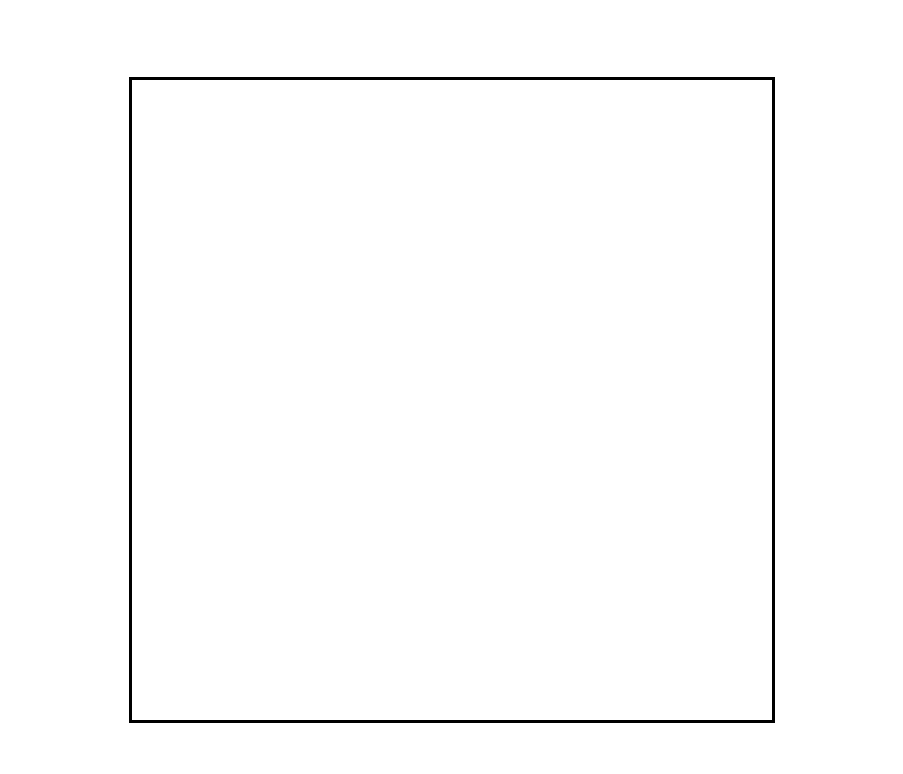
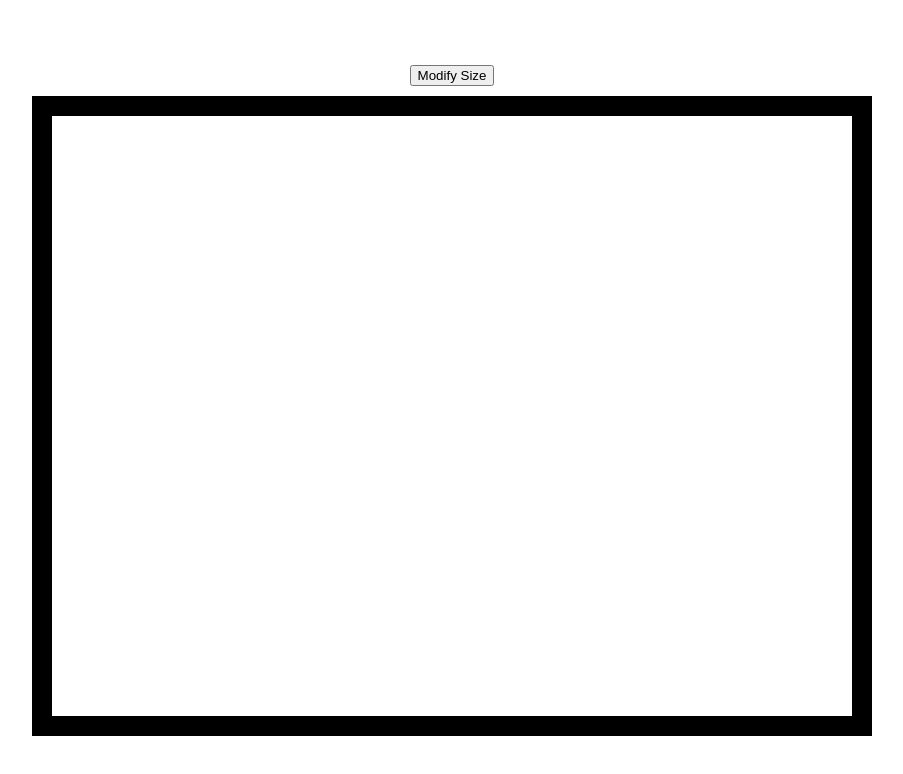
Before and after one commit to mika-alpha/etch-a-sketch, a plain HTML site: page index.html in a window 1280 px wide. Shown: the whole page, without its empty margins (188-1091 px from the left). Drawn offline with Linux system fonts and the light colour scheme.

Commit message:
Add button and function to modify size

```diff
--- a/index.html
+++ b/index.html
@@ -9,6 +9,9 @@
     <script src="script.js" defer></script>
 </head>
 <body>
+    <div class="buttons">
+        <button type="button" id="size">Modify Size</button>
+    </div>
     <div class ="main">
 
     </div>
--- a/script.js
+++ b/script.js
@@ -1,29 +1,45 @@
 let container = document.querySelector('.main');
+let sizeButton = document.getElementById('size');
+let cells;
 
-/*create columns, create rows, then add the columns to the rows,
+function modifyGridSize(){
+    container.replaceChildren();
+    let newSize = Number(window.prompt("Type a desired size that is less than 100: ", ""));
+    if (newSize > 100 || newSize <= 0){
+        alert("Invalid size");
+        return;
+    }
+    createGrid(newSize);
+    addCellListener();
+}
+
+/*create rows, create columns, then add the columns to the rows,
 then add the rows to the grid */
 
-
-function createGrid(){
-    for (let i = 0; i < 16; i++){
+function createGrid(x = 16){
+    for (let i = 0; i < x; i++){
         let row = document.createElement('div');
         row.classList.add(`row`);
-        for (let j = 0; j < 16; j++){
+        for (let j = 0; j < x; j++){
             let column = document.createElement('div');
             column.classList.add('column');
             row.appendChild(column);
         }
         container.appendChild(row);
     }
+    addCellListener();
 }
-
 
 createGrid();
 
-let cells = Array.from(document.getElementsByClassName('column'));
+function addCellListener(){
+    cells = Array.from(document.getElementsByClassName('column'));
+    cells.forEach(cell => cell.addEventListener('mouseenter',hover));
+}
 
-cells.forEach(cell => cell.addEventListener('mouseenter',hover));
 
 function hover(e){
     e.target.classList.add('hovered');
 }
+
+sizeButton.addEventListener('click', modifyGridSize);
--- a/style.css
+++ b/style.css
@@ -2,14 +2,24 @@
 body{
     margin:0;
     display: flex;
+    flex-direction: column;
     align-items: center;
+    gap: 10px;
     justify-content: center;
     min-height: 100vh;
 }
 
+.buttons{
+
+}
+
 .main{
-    border: solid;
+    display: flex;
+    flex-direction: column;
+    border: 20px solid black;
     padding: 0;
+    width: 800px;
+    height: 600px;
 }
 
 .column,
@@ -18,11 +28,7 @@ body{
     border: 0;
     margin: 0;
     border-collapse: collapse;
-}
-
-.column{
-    width: 40px;
-    height: 40px;
+    flex-grow: 1;
 }
 
 .row{
```
